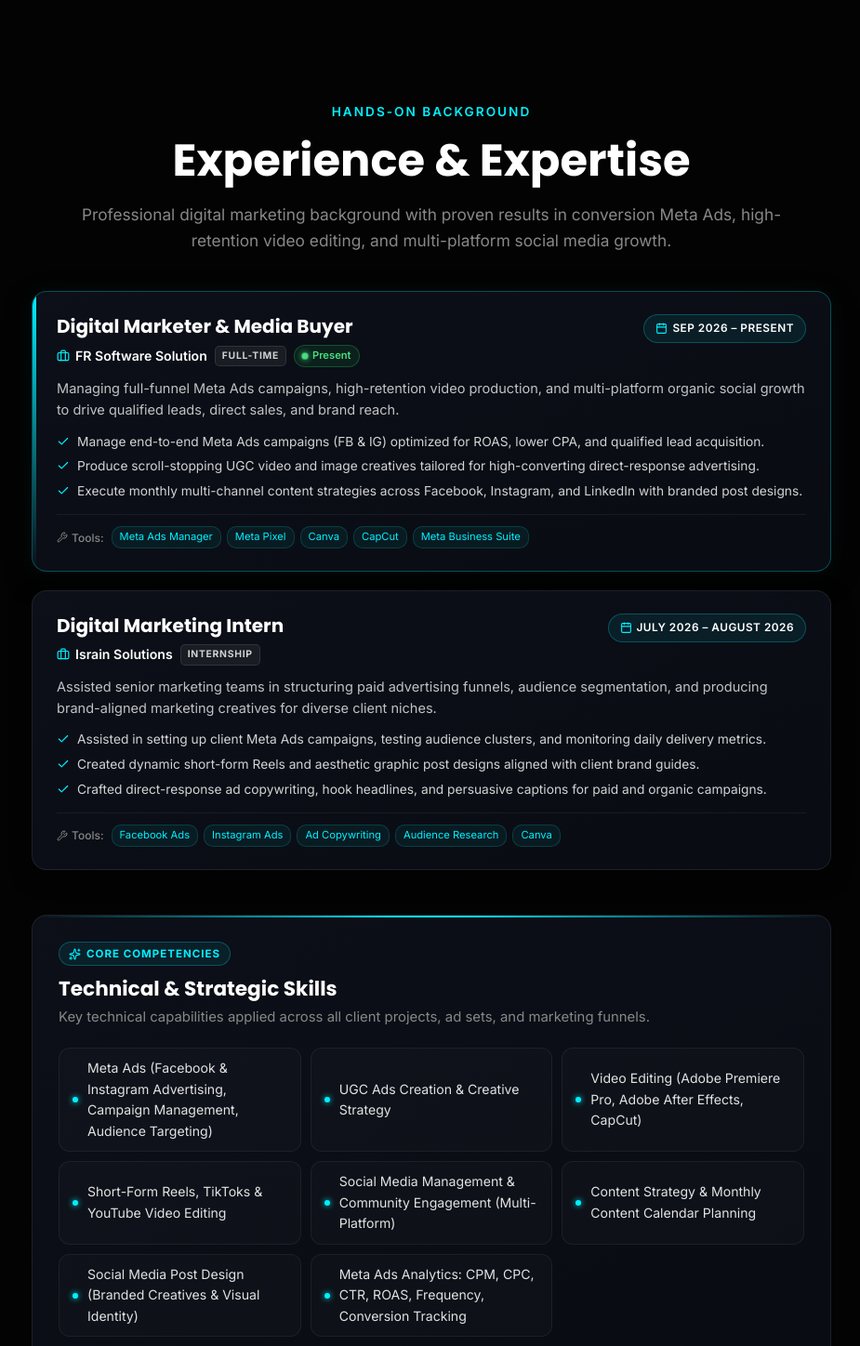
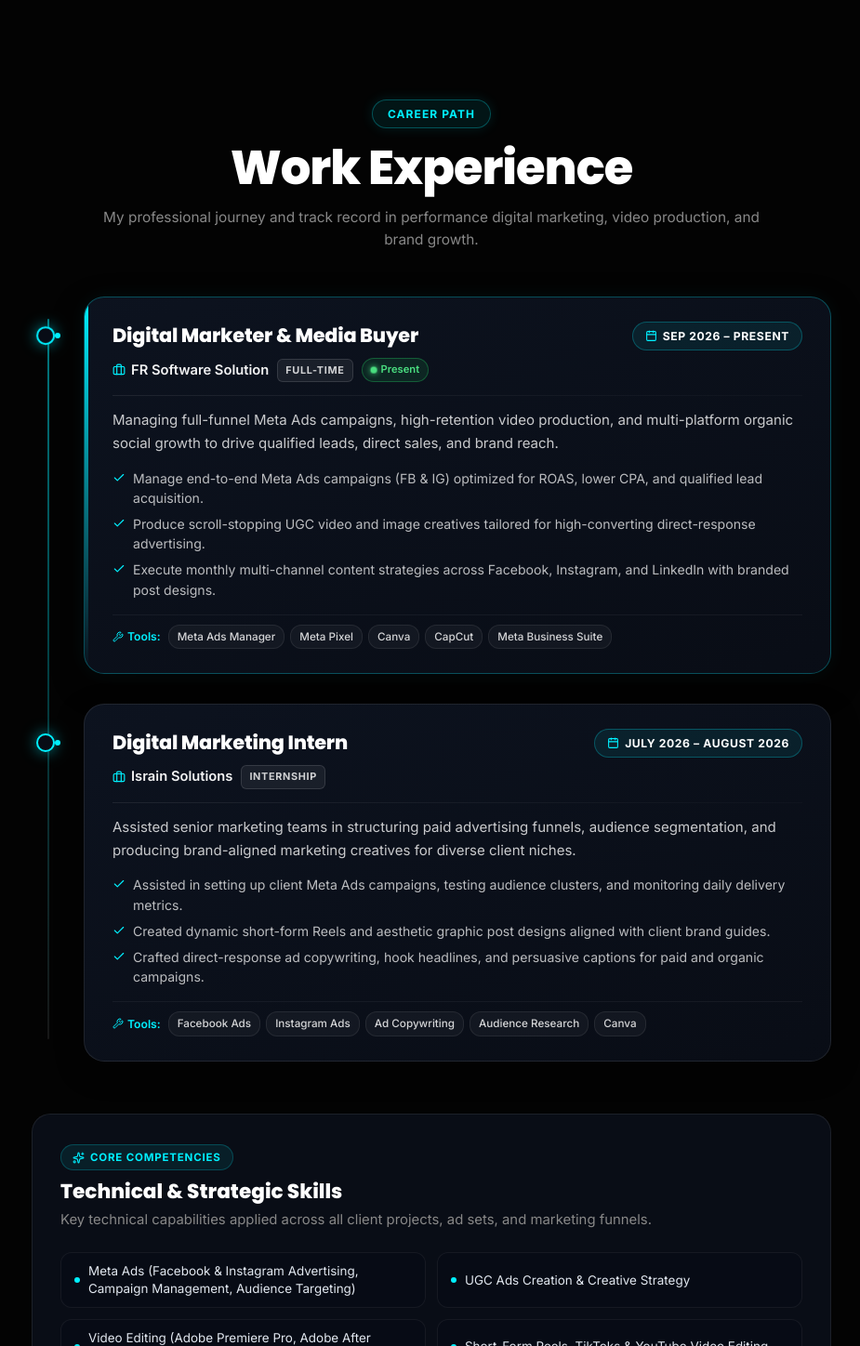
Before and after one commit to hydershaikhs/hyder-shaikh, a React (Vite) app: page / in a window 1280 px wide. Shown: the part 2962-4410 px from the top of the page at 93% size, without its empty margins (176-1101 px from the left). Built offline with nearby package versions, Linux system fonts and the light colour scheme.

Commit message:
feat: Redesign Experience section with left glowing timeline track, circular nodes and sleek medium-sized cards

```diff
--- a/src/pages/Experience.css
+++ b/src/pages/Experience.css
@@ -4,115 +4,244 @@
   position: relative;
 }
 
-.exp-timeline {
-  display: flex;
-  flex-direction: column;
-  gap: 20px;
-  max-width: 860px;
+/* Section Header (Inspired by Reference Design) */
+.exp-section-header {
+  text-align: center;
+  max-width: 720px;
   margin: 0 auto 48px;
 }
 
-/* ==================== COMPACT EXPERIENCE CARD ==================== */
+.exp-career-pill {
+  display: inline-flex;
+  align-items: center;
+  font-size: 0.75rem;
+  font-weight: 700;
+  letter-spacing: 0.09em;
+  text-transform: uppercase;
+  color: var(--accent, #00f0ff);
+  background: rgba(0, 240, 255, 0.08);
+  border: 1px solid rgba(0, 240, 255, 0.28);
+  padding: 5px 16px;
+  border-radius: 20px;
+  margin-bottom: 12px;
+  box-shadow: 0 0 14px rgba(0, 240, 255, 0.12);
+}
+
+.exp-main-title {
+  font-size: clamp(2.2rem, 4vw, 3.2rem);
+  font-weight: 800;
+  letter-spacing: -0.02em;
+  color: #ffffff;
+  line-height: 1.2;
+  margin-bottom: 10px;
+}
+
+.exp-main-subtitle {
+  font-size: 0.96rem;
+  color: var(--text-muted, #94a3b8);
+  line-height: 1.6;
+}
+
+/* ==================== VERTICAL TIMELINE LAYOUT ==================== */
+.exp-timeline-wrapper {
+  position: relative;
+  max-width: 860px;
+  margin: 0 auto 56px;
+  padding-left: 56px;
+}
+
+/* Continuous Vertical Timeline Line on Left */
+.exp-timeline-line {
+  position: absolute;
+  top: 24px;
+  bottom: 24px;
+  left: 17px;
+  width: 2px;
+  background: linear-gradient(
+    180deg,
+    rgba(0, 240, 255, 0.5) 0%,
+    rgba(0, 240, 255, 0.25) 50%,
+    rgba(255, 255, 255, 0.08) 100%
+  );
+  border-radius: 2px;
+}
+
+.exp-timeline-list {
+  display: flex;
+  flex-direction: column;
+  gap: 32px;
+}
+
+.exp-timeline-item {
+  position: relative;
+  width: 100%;
+}
+
+/* Glowing Circular Timeline Node */
+.exp-timeline-node {
+  position: absolute;
+  left: -56px;
+  top: 24px;
+  width: 36px;
+  height: 36px;
+  display: flex;
+  align-items: center;
+  justify-content: center;
+  z-index: 2;
+}
+
+.node-glow-ring {
+  width: 20px;
+  height: 20px;
+  border-radius: 50%;
+  border: 2.5px solid var(--accent, #00f0ff);
+  background: #080c16;
+  box-shadow: 0 0 16px rgba(0, 240, 255, 0.55);
+  display: flex;
+  align-items: center;
+  justify-content: center;
+  transition: all 0.3s ease;
+}
+
+.node-center-dot {
+  width: 6px;
+  height: 6px;
+  border-radius: 50%;
+  background: var(--accent, #00f0ff);
+}
+
+.item-current .node-glow-ring {
+  border-color: #00f0ff;
+  box-shadow: 0 0 20px rgba(0, 240, 255, 0.75);
+  animation: nodePulse 2.4s infinite;
+}
+
+@keyframes nodePulse {
+  0%, 100% {
+    transform: scale(1);
+    box-shadow: 0 0 16px rgba(0, 240, 255, 0.55);
+  }
+  50% {
+    transform: scale(1.15);
+    box-shadow: 0 0 24px rgba(0, 240, 255, 0.85);
+  }
+}
+
+/* ==================== SLEEK TIMELINE CARD ==================== */
+/* Sized slightly larger and more comfortable than the reference mockup */
 .exp-card {
-  background: linear-gradient(155deg, rgba(14, 18, 28, 0.85), rgba(9, 12, 19, 0.98));
-  border: 1px solid rgba(255, 255, 255, 0.08);
-  border-radius: var(--radius-lg, 16px);
-  padding: 24px 26px;
+  background: linear-gradient(155deg, rgba(14, 21, 35, 0.88) 0%, rgba(9, 13, 22, 0.98) 100%);
+  border: 1px solid rgba(255, 255, 255, 0.09);
+  border-radius: 22px;
+  padding: 26px 30px;
   position: relative;
   overflow: hidden;
   backdrop-filter: blur(14px);
+  -webkit-backdrop-filter: blur(14px);
   transition: all 0.3s cubic-bezier(0.16, 1, 0.3, 1);
-  box-shadow: 0 8px 24px rgba(0, 0, 0, 0.35);
+  box-shadow: 0 10px 30px rgba(0, 0, 0, 0.4);
 }
 
 .exp-card:hover {
-  border-color: rgba(0, 240, 255, 0.35);
+  border-color: rgba(0, 240, 255, 0.38);
   transform: translateY(-3px);
-  box-shadow: 0 14px 36px rgba(0, 0, 0, 0.5), 0 0 20px rgba(0, 240, 255, 0.07);
+  box-shadow: 0 16px 42px rgba(0, 0, 0, 0.55), 0 0 24px rgba(0, 240, 255, 0.09);
 }
 
 .exp-card-current {
   border-color: rgba(0, 240, 255, 0.28);
-  box-shadow: 0 10px 30px rgba(0, 0, 0, 0.45), 0 0 24px rgba(0, 240, 255, 0.06);
+  box-shadow: 0 12px 34px rgba(0, 0, 0, 0.45), 0 0 22px rgba(0, 240, 255, 0.06);
 }
 
 .exp-card-current::before {
-  content: '';
+  content: "";
   position: absolute;
   top: 0;
   left: 0;
   width: 4px;
   height: 100%;
-  background: linear-gradient(180deg, var(--accent), transparent);
+  background: linear-gradient(180deg, var(--accent, #00f0ff), transparent);
 }
 
 /* Header Row: Role on Left, Date Pill on Right */
 .exp-card-header {
   display: flex;
   justify-content: space-between;
-  align-items: flex-start;
+  align-items: center;
   gap: 14px;
-  margin-bottom: 12px;
+  margin-bottom: 8px;
   flex-wrap: wrap;
 }
 
-.exp-role-group {
-  display: flex;
-  flex-direction: column;
-  gap: 4px;
-}
-
 .exp-role-title {
-  font-size: 1.25rem;
-  font-weight: 700;
+  font-size: 1.3rem;
+  font-weight: 800;
   color: #ffffff;
-  line-height: 1.3;
+  letter-spacing: -0.01em;
   margin: 0;
 }
 
+/* Date Pill Badge */
+.exp-date-pill {
+  display: inline-flex;
+  align-items: center;
+  gap: 6px;
+  font-size: 0.76rem;
+  font-weight: 700;
+  letter-spacing: 0.05em;
+  text-transform: uppercase;
+  color: #ffffff;
+  background: rgba(0, 240, 255, 0.08);
+  border: 1px solid rgba(0, 240, 255, 0.26);
+  padding: 5px 13px;
+  border-radius: 20px;
+  white-space: nowrap;
+}
+
+/* Company & Tag Row */
 .exp-company-meta {
   display: flex;
   align-items: center;
-  gap: 8px;
+  gap: 9px;
   flex-wrap: wrap;
-  margin-top: 3px;
+  margin-bottom: 14px;
 }
 
 .exp-company-name {
   display: inline-flex;
   align-items: center;
   gap: 6px;
-  font-size: 0.88rem;
+  font-size: 0.92rem;
   font-weight: 600;
-  color: #ffffff;
+  color: rgba(255, 255, 255, 0.95);
 }
 
-.exp-type-tag {
-  font-size: 0.65rem;
+.exp-type-badge {
+  font-size: 0.68rem;
   font-weight: 700;
   text-transform: uppercase;
-  letter-spacing: 0.7px;
-  padding: 2px 7px;
-  border-radius: 5px;
+  letter-spacing: 0.06em;
+  padding: 3px 8px;
+  border-radius: 6px;
   background: rgba(255, 255, 255, 0.06);
-  border: 1px solid rgba(255, 255, 255, 0.1);
+  border: 1px solid rgba(255, 255, 255, 0.12);
   color: rgba(255, 255, 255, 0.8);
 }
 
-.exp-current-pill {
+.exp-live-badge {
   display: inline-flex;
   align-items: center;
   gap: 5px;
   font-size: 0.7rem;
   font-weight: 600;
-  padding: 2px 8px;
+  padding: 3px 9px;
   border-radius: 16px;
-  background: rgba(34, 197, 94, 0.1);
-  border: 1px solid rgba(34, 197, 94, 0.3);
+  background: rgba(34, 197, 94, 0.12);
+  border: 1px solid rgba(34, 197, 94, 0.35);
   color: #4ade80;
 }
 
-.pulse-dot {
+.live-pulse-dot {
   width: 6px;
   height: 6px;
   border-radius: 50%;
@@ -127,36 +256,27 @@
   100% { transform: scale(0.95); opacity: 0.8; }
 }
 
-/* Date Pill */
-.exp-date-pill {
-  display: inline-flex;
-  align-items: center;
-  gap: 5px;
-  font-size: 0.74rem;
-  font-weight: 600;
-  letter-spacing: 0.5px;
-  text-transform: uppercase;
-  padding: 5px 12px;
-  border-radius: 18px;
-  background: rgba(0, 240, 255, 0.08);
-  border: 1px solid rgba(0, 240, 255, 0.25);
-  color: #ffffff;
-  white-space: nowrap;
+/* Card Divider */
+.exp-card-divider {
+  height: 1px;
+  width: 100%;
+  background: linear-gradient(90deg, rgba(255, 255, 255, 0.08) 0%, rgba(255, 255, 255, 0.02) 100%);
+  margin: 10px 0 14px;
 }
 
-/* Role Description */
+/* Description Text */
 .exp-description {
-  font-size: 0.91rem;
-  color: rgba(255, 255, 255, 0.75);
-  line-height: 1.6;
-  margin: 0 0 12px;
+  font-size: 0.94rem;
+  color: rgba(255, 255, 255, 0.78);
+  line-height: 1.65;
+  margin-bottom: 14px;
 }
 
-/* Key Highlights List (Compact & Clean) */
+/* Highlights List */
 .exp-highlights-list {
   list-style: none;
   padding: 0;
-  margin: 0 0 14px;
+  margin: 0 0 16px 0;
   display: flex;
   flex-direction: column;
   gap: 7px;
@@ -166,14 +286,14 @@
   display: flex;
   align-items: flex-start;
   gap: 8px;
-  font-size: 0.86rem;
-  color: rgba(255, 255, 255, 0.82);
-  line-height: 1.45;
+  font-size: 0.88rem;
+  color: rgba(255, 255, 255, 0.72);
+  line-height: 1.5;
 }
 
 .exp-check-icon {
   flex-shrink: 0;
-  margin-top: 2px;
+  margin-top: 3px;
 }
 
 /* Tools Row */
@@ -182,17 +302,17 @@
   align-items: center;
   gap: 8px;
   flex-wrap: wrap;
-  padding-top: 12px;
-  border-top: 1px solid rgba(255, 255, 255, 0.06);
+  padding-top: 10px;
+  border-top: 1px solid rgba(255, 255, 255, 0.05);
 }
 
 .exp-tools-label {
+  font-size: 0.76rem;
+  font-weight: 600;
+  color: var(--accent, #00f0ff);
   display: inline-flex;
   align-items: center;
   gap: 4px;
-  font-size: 0.75rem;
-  color: var(--text-muted);
-  font-weight: 500;
 }
 
 .exp-tools-chips {
@@ -202,40 +322,27 @@
 }
 
 .exp-tool-badge {
-  font-size: 0.7rem;
-  padding: 2px 8px;
-  border-radius: 10px;
-  background: rgba(0, 240, 255, 0.06);
-  border: 1px solid rgba(0, 240, 255, 0.16);
-  color: var(--accent);
+  font-size: 0.73rem;
+  font-weight: 500;
+  color: rgba(255, 255, 255, 0.82);
+  background: rgba(255, 255, 255, 0.04);
+  border: 1px solid rgba(255, 255, 255, 0.08);
+  padding: 3px 9px;
+  border-radius: 12px;
 }
 
 /* ==================== CORE SKILLS MATRIX ==================== */
 .exp-skills-card {
+  background: rgba(14, 21, 35, 0.6);
+  border: 1px solid rgba(255, 255, 255, 0.08);
+  border-radius: 20px;
+  padding: 32px 30px;
   max-width: 860px;
   margin: 0 auto;
-  background: linear-gradient(155deg, rgba(14, 18, 28, 0.85), rgba(9, 12, 19, 0.98));
-  border: 1px solid rgba(255, 255, 255, 0.08);
-  border-radius: var(--radius-lg, 16px);
-  padding: 28px;
-  backdrop-filter: blur(12px);
-  position: relative;
-  overflow: hidden;
-  transition: all 0.35s ease;
-}
-
-.exp-skills-card::before {
-  content: '';
-  position: absolute;
-  top: 0;
-  left: 0;
-  right: 0;
-  height: 2px;
-  background: linear-gradient(90deg, transparent, var(--accent), transparent);
 }
 
 .exp-skills-header {
-  margin-bottom: 20px;
+  margin-bottom: 22px;
 }
 
 .exp-skills-badge {
@@ -243,88 +350,80 @@
   align-items: center;
   gap: 6px;
   font-size: 0.72rem;
+  font-weight: 700;
+  letter-spacing: 0.07em;
   text-transform: uppercase;
-  letter-spacing: 1px;
-  color: var(--accent);
-  font-weight: 700;
+  color: var(--accent, #00f0ff);
   background: rgba(0, 240, 255, 0.08);
-  border: 1px solid rgba(0, 240, 255, 0.25);
-  padding: 3px 10px;
+  border: 1px solid rgba(0, 240, 255, 0.22);
+  padding: 4px 12px;
   border-radius: 20px;
-  margin-bottom: 6px;
+  margin-bottom: 10px;
 }
 
 .exp-skills-title {
   font-size: 1.35rem;
-  font-weight: 700;
-  color: var(--text-main);
-  margin: 6px 0 6px;
+  font-weight: 800;
+  color: #fff;
+  margin-bottom: 6px;
 }
 
 .exp-skills-grid {
   display: grid;
-  grid-template-columns: repeat(auto-fit, minmax(260px, 1fr));
-  gap: 10px;
+  grid-template-columns: repeat(2, 1fr);
+  gap: 12px;
 }
 
 .exp-skill-pill {
   display: flex;
   align-items: center;
-  gap: 10px;
+  gap: 9px;
+  background: rgba(8, 12, 22, 0.65);
+  border: 1px solid rgba(255, 255, 255, 0.06);
+  border-radius: 12px;
   padding: 10px 14px;
-  background: rgba(255, 255, 255, 0.02);
-  border: 1px solid rgba(255, 255, 255, 0.06);
-  border-radius: var(--radius-md, 10px);
-  font-size: 0.88rem;
-  color: rgba(255, 255, 255, 0.88);
-  transition: all 0.25s ease;
+  font-size: 0.84rem;
+  color: #e2e8f0;
+  line-height: 1.4;
+  transition: all 0.2s ease;
 }
 
 .exp-skill-pill:hover {
-  background: rgba(0, 240, 255, 0.06);
   border-color: rgba(0, 240, 255, 0.3);
-  transform: translateX(4px);
-  color: #ffffff;
+  transform: translateX(3px);
 }
 
 .exp-skill-dot {
   width: 6px;
   height: 6px;
   border-radius: 50%;
-  background: var(--accent);
-  box-shadow: 0 0 6px var(--accent);
+  background: var(--accent, #00f0ff);
   flex-shrink: 0;
 }
 
-/* ==================== RESPONSIVE ==================== */
+/* ==================== RESPONSIVE DESIGN ==================== */
 @media (max-width: 768px) {
-  .experience-section {
-    padding: 40px 0 60px;
+  .exp-timeline-wrapper {
+    padding-left: 42px;
   }
 
-  .exp-timeline {
-    margin-bottom: 32px;
+  .exp-timeline-line {
+    left: 13px;
+  }
+
+  .exp-timeline-node {
+    left: -42px;
+    width: 28px;
+    height: 28px;
+  }
+
+  .node-glow-ring {
+    width: 16px;
+    height: 16px;
   }
 
   .exp-card {
-    padding: 20px 16px;
-  }
-
-  .exp-card-header {
-    flex-direction: column;
-    gap: 8px;
-  }
-
-  .exp-role-title {
-    font-size: 1.15rem;
-  }
-
-  .exp-date-pill {
-    align-self: flex-start;
-  }
-
-  .exp-skills-card {
-    padding: 20px 16px;
+    padding: 20px 22px;
   }
 
   .exp-skills-grid {
@@ -333,15 +432,23 @@
 }
 
 @media (max-width: 480px) {
-  .exp-card {
-    padding: 18px 14px;
+  .exp-timeline-wrapper {
+    padding-left: 32px;
   }
 
-  .exp-highlights-list li {
-    font-size: 0.84rem;
+  .exp-timeline-line {
+    left: 10px;
   }
 
-  .exp-tools-row {
-    gap: 6px;
+  .exp-timeline-node {
+    left: -32px;
+  }
+
+  .exp-card {
+    padding: 18px 16px;
+  }
+
+  .exp-role-title {
+    font-size: 1.15rem;
   }
 }
--- a/src/pages/Experience.jsx
+++ b/src/pages/Experience.jsx
@@ -48,50 +48,67 @@ const Experience = () => {
   return (
     <section id="experience" className="section experience-section">
       <div className="container">
+        {/* Section Header Inspired by Reference */}
         <Reveal>
-          <div className="page-hero">
-            <span className="section-tag">HANDS-ON BACKGROUND</span>
-            <h2 className="page-title">Experience &amp; Expertise</h2>
-            <p className="text-muted">
-              Professional digital marketing background with proven results in conversion Meta Ads, high-retention video editing, and multi-platform social media growth.
+          <div className="exp-section-header">
+            <span className="exp-career-pill">CAREER PATH</span>
+            <h2 className="exp-main-title">
+              Work <span className="gradient-text">Experience</span>
+            </h2>
+            <p className="exp-main-subtitle">
+              My professional journey and track record in performance digital marketing, video production, and brand growth.
             </p>
           </div>
         </Reveal>
 
-        {/* Work Experience Cards */}
-        <div className="exp-timeline">
+        {/* Vertical Timeline Container */}
+        <div className="exp-timeline-wrapper">
+          {/* Continuous Left Timeline Line */}
+          <div className="exp-timeline-line"></div>
+
+          <div className="exp-timeline-list">
             {experiences.map((exp, idx) => (
-            <Reveal key={exp.company} delay={idx * 100}>
+              <Reveal key={exp.company} delay={idx * 120}>
+                <div className={`exp-timeline-item ${exp.isCurrent ? "item-current" : ""}`}>
+                  {/* Glowing Circular Timeline Node */}
+                  <div className="exp-timeline-node" aria-hidden="true">
+                    <span className="node-glow-ring"></span>
+                    <span className="node-center-dot"></span>
+                  </div>
+
+                  {/* Sleek Modern Card (Slightly larger than reference as requested) */}
                   <div className={`exp-card ${exp.isCurrent ? "exp-card-current" : ""}`}>
                     {/* Header Row: Role on Left, Date Pill on Right */}
                     <div className="exp-card-header">
-                  <div className="exp-role-group">
                       <h3 className="exp-role-title">{exp.role}</h3>
-                    <div className="exp-company-meta">
-                      <span className="exp-company-name">
-                        <Briefcase size={14} className="text-accent" />
-                        <span>{exp.company}</span>
-                      </span>
-                      <span className="exp-type-tag">{exp.type}</span>
-                      {exp.isCurrent && (
-                        <span className="exp-current-pill">
-                          <span className="pulse-dot"></span>
-                          <span>Present</span>
-                        </span>
-                      )}
-                    </div>
-                  </div>
-
                       <div className="exp-date-pill">
                         <Calendar size={13} className="text-accent" />
                         <span>{exp.period}</span>
                       </div>
                     </div>
 
-                {/* Role Description */}
+                    {/* Company & Type Metadata Row */}
+                    <div className="exp-company-meta">
+                      <span className="exp-company-name">
+                        <Briefcase size={14} className="text-accent" />
+                        <span>{exp.company}</span>
+                      </span>
+                      <span className="exp-type-badge">{exp.type}</span>
+                      {exp.isCurrent && (
+                        <span className="exp-live-badge">
+                          <span className="live-pulse-dot"></span>
+                          <span>Present</span>
+                        </span>
+                      )}
+                    </div>
+
+                    {/* Subtle Divider */}
+                    <div className="exp-card-divider"></div>
+
+                    {/* Description Text */}
                     <p className="exp-description">{exp.description}</p>
 
-                {/* Key Highlights List (Compact & Clean) */}
+                    {/* Highlights List */}
                     <ul className="exp-highlights-list">
                       {exp.highlights.map((item, i) => (
                         <li key={i}>
@@ -101,7 +118,7 @@ const Experience = () => {
                       ))}
                     </ul>
 
-                {/* Compact Tools Row */}
+                    {/* Applied Tools Row */}
                     <div className="exp-tools-row">
                       <span className="exp-tools-label">
                         <Wrench size={12} />
@@ -116,8 +133,10 @@ const Experience = () => {
                       </div>
                     </div>
                   </div>
+                </div>
               </Reveal>
             ))}
+          </div>
         </div>
 
         {/* Core Skills Matrix */}
```
Lines whose indentation alone changed are shown as unchanged.
